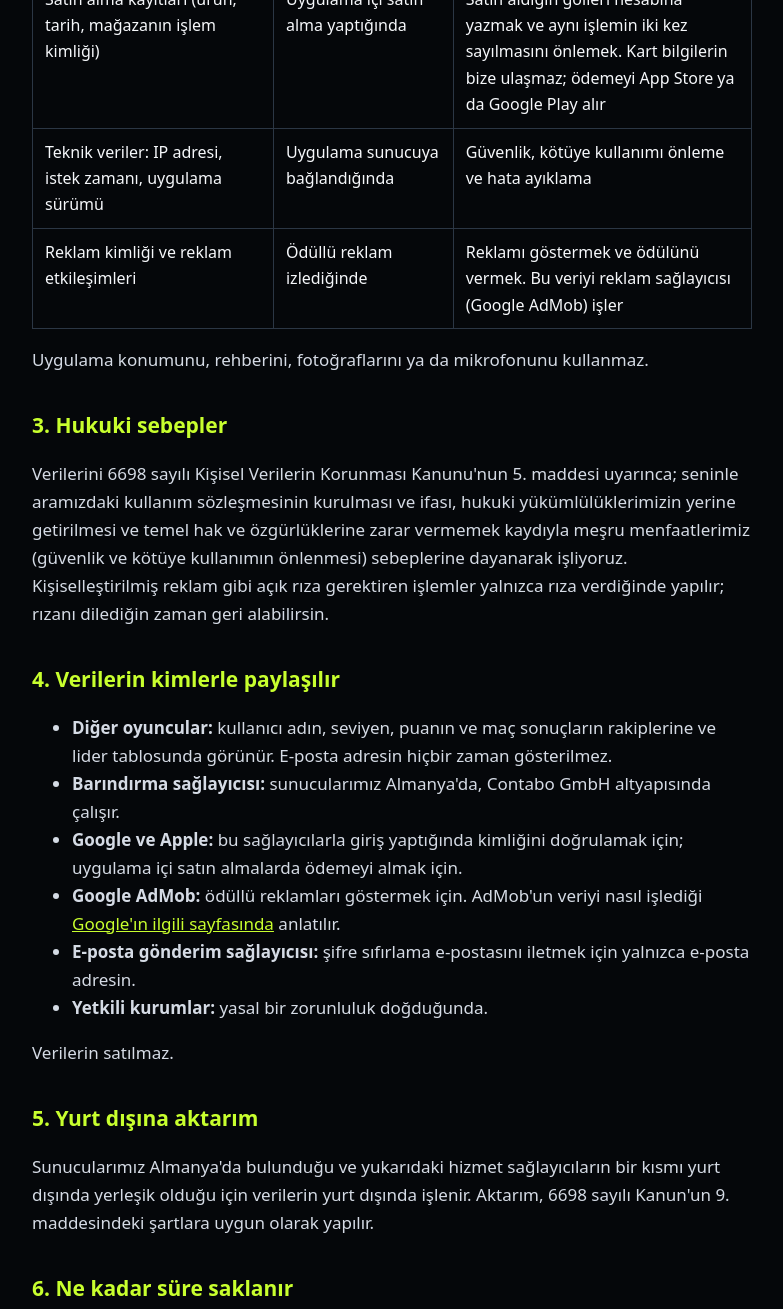
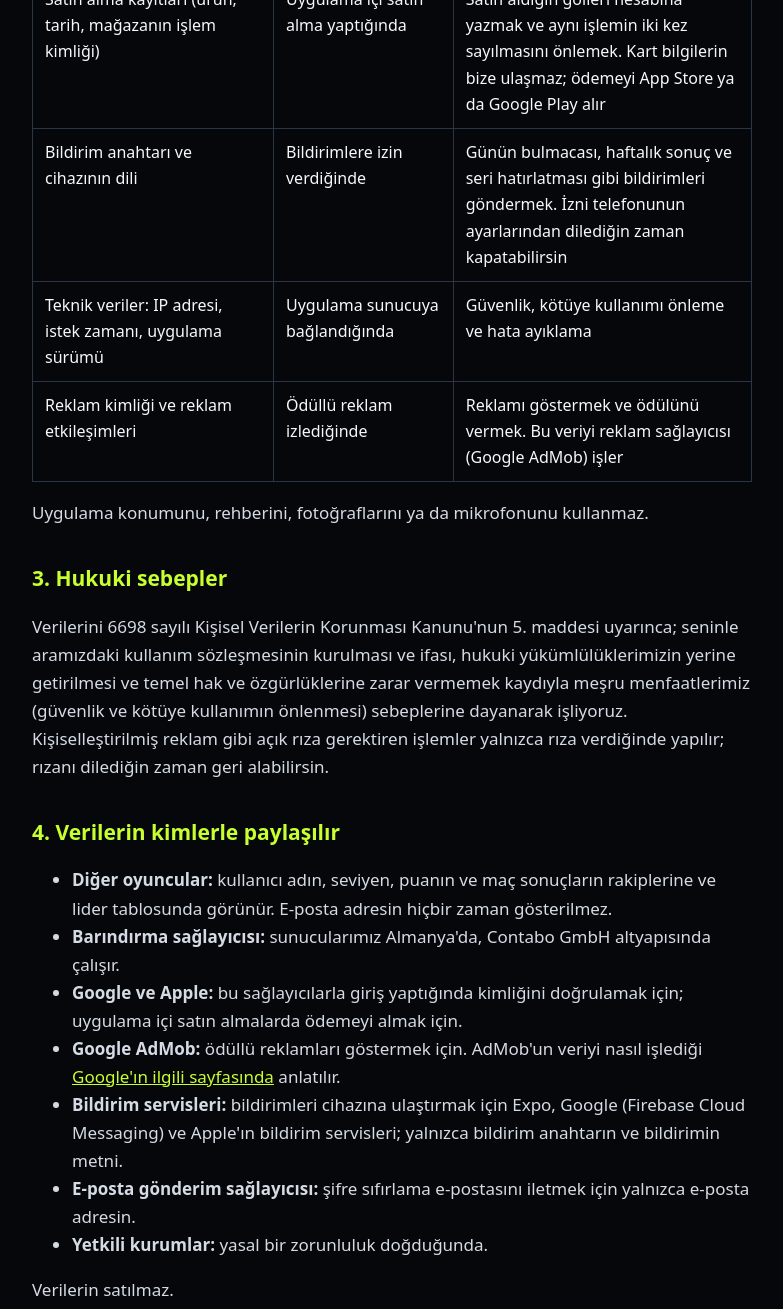
Before and after one commit to yusufemrederinoz/SportsApps, a website: page deploy/site/gizlilik.html in a window 1280 px wide. Shown: the part 1080-2389 px from the top of the page, without its empty margins (248-1031 px from the left). Drawn offline with Linux system fonts and the light colour scheme.

Commit message:
Describe notification data in the privacy policy

```diff
--- a/deploy/site/gizlilik.html
+++ b/deploy/site/gizlilik.html
@@ -59,6 +59,11 @@
           <td>Satın aldığın golleri hesabına yazmak ve aynı işlemin iki kez sayılmasını önlemek. Kart bilgilerin bize ulaşmaz; ödemeyi App Store ya da Google Play alır</td>
         </tr>
         <tr>
+          <td>Bildirim anahtarı ve cihazının dili</td>
+          <td>Bildirimlere izin verdiğinde</td>
+          <td>Günün bulmacası, haftalık sonuç ve seri hatırlatması gibi bildirimleri göndermek. İzni telefonunun ayarlarından dilediğin zaman kapatabilirsin</td>
+        </tr>
+        <tr>
           <td>Teknik veriler: IP adresi, istek zamanı, uygulama sürümü</td>
           <td>Uygulama sunucuya bağlandığında</td>
           <td>Güvenlik, kötüye kullanımı önleme ve hata ayıklama</td>
@@ -85,6 +90,7 @@
         <li><strong>Barındırma sağlayıcısı:</strong> sunucularımız Almanya'da, Contabo GmbH altyapısında çalışır.</li>
         <li><strong>Google ve Apple:</strong> bu sağlayıcılarla giriş yaptığında kimliğini doğrulamak için; uygulama içi satın almalarda ödemeyi almak için.</li>
         <li><strong>Google AdMob:</strong> ödüllü reklamları göstermek için. AdMob'un veriyi nasıl işlediği <a href="https://policies.google.com/technologies/partner-sites">Google'ın ilgili sayfasında</a> anlatılır.</li>
+        <li><strong>Bildirim servisleri:</strong> bildirimleri cihazına ulaştırmak için Expo, Google (Firebase Cloud Messaging) ve Apple'ın bildirim servisleri; yalnızca bildirim anahtarın ve bildirimin metni.</li>
         <li><strong>E-posta gönderim sağlayıcısı:</strong> şifre sıfırlama e-postasını iletmek için yalnızca e-posta adresin.</li>
         <li><strong>Yetkili kurumlar:</strong> yasal bir zorunluluk doğduğunda.</li>
       </ul>
```
